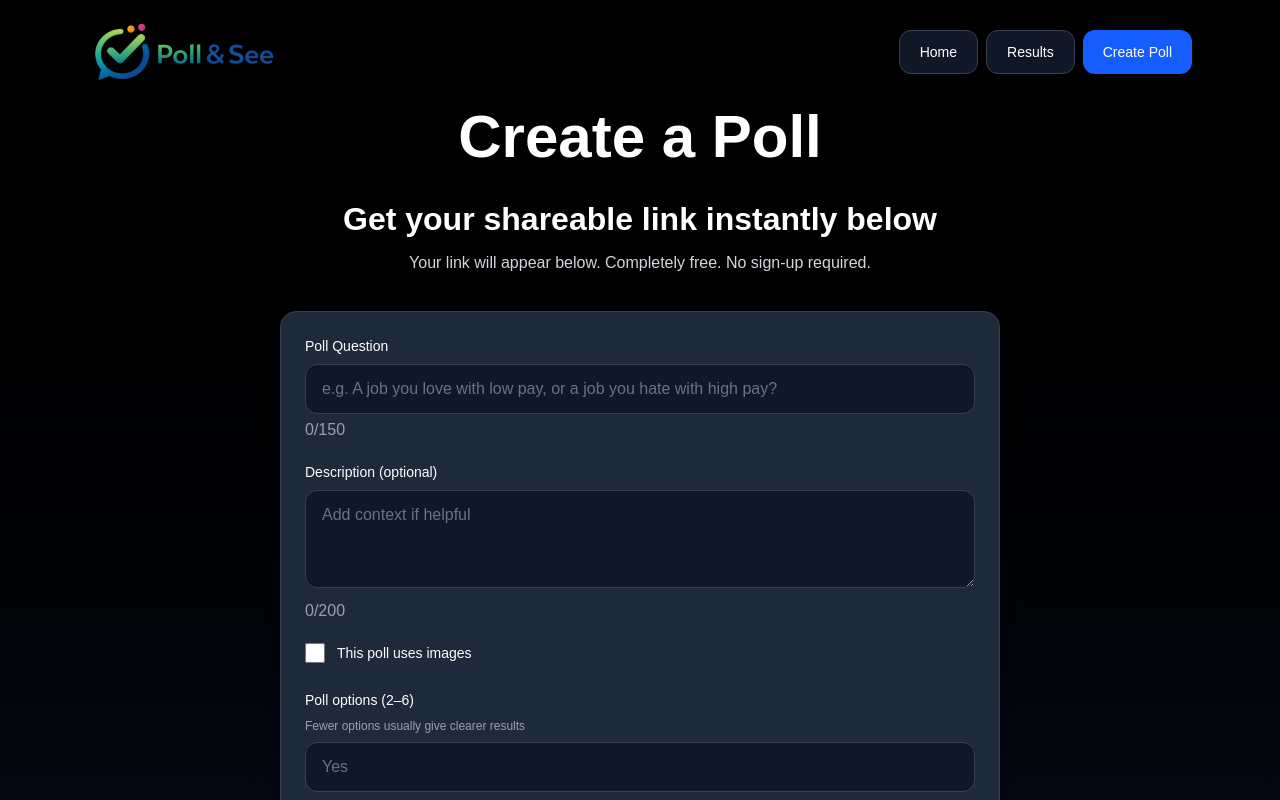
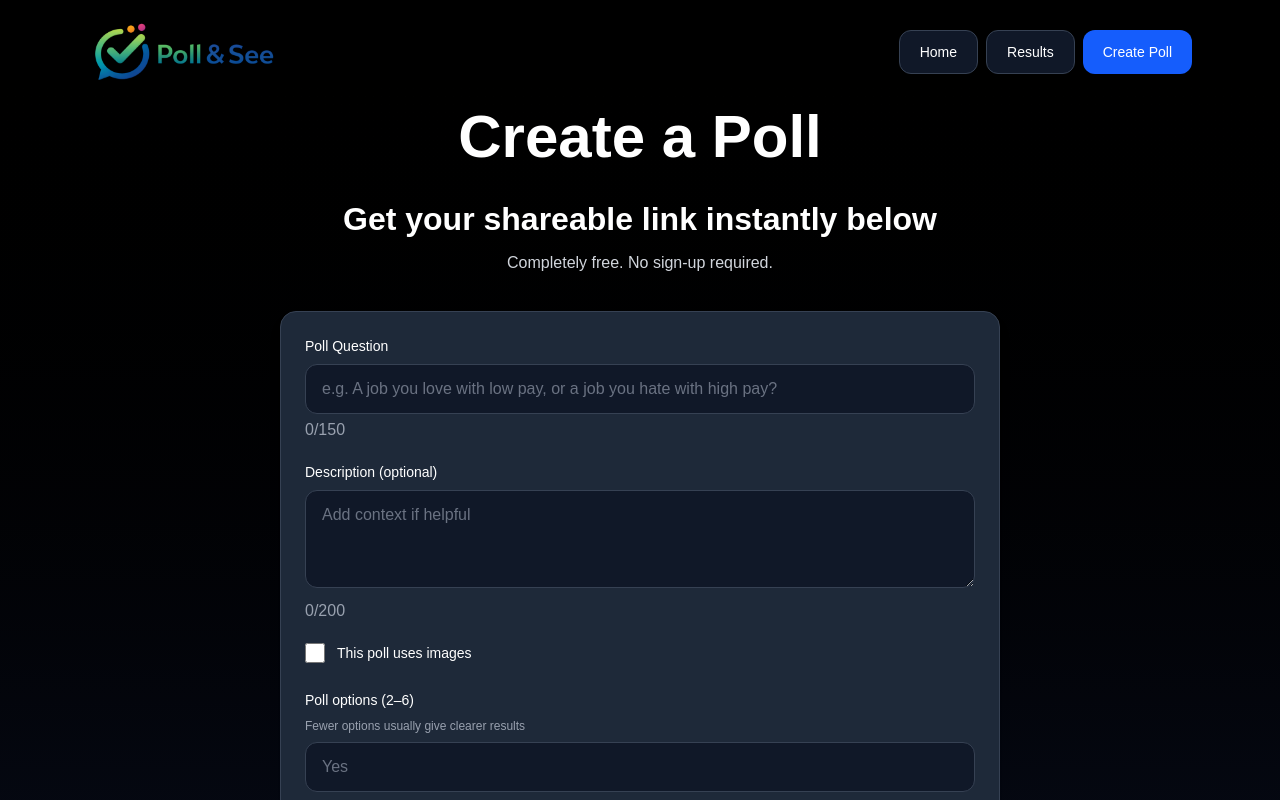
Before and after one commit to MarkDiamant/poll-and-see, a Next.js app: page /submit-poll in a window 1280 px wide. Shown: the top 800 px of the page. Built offline with nearby package versions, Linux system fonts and the light colour scheme.

Commit message:
Update create poll page header and private poll text

```diff
--- a/app/submit-poll/page.tsx
+++ b/app/submit-poll/page.tsx
@@ -449,7 +449,7 @@ setSuccessData(data as PollCreateResponse);
               Get your shareable link instantly below
             </p>
             <p className="text-sm text-gray-300 md:text-base">
-              Your link will appear below. Completely free. No sign-up required.
+              Completely free. No sign-up required.
             </p>
           </div>
         </div>
```
